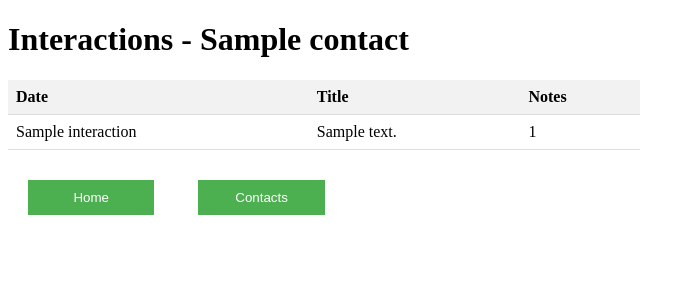
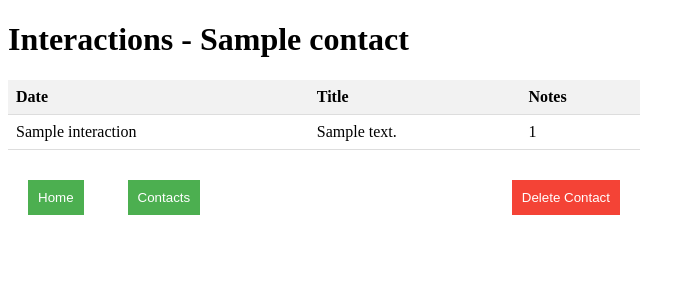
Before and after one commit to anupamck/willow, a Flask app: a page that uses templates/interactions.html in a window 1280 px wide. Shown: the top 300 px of the page, without its empty margins (0-695 px from the left). Run offline with Flask 3, Linux system fonts and the light colour scheme; tables that the repository leaves empty or names only in its code hold one stand-in row (values such as "Sample post"); data that the repository does not hold is empty.

Commit message:
include delete contact functionality and button for doing this

```diff
--- a/app.py
+++ b/app.py
@@ -1,5 +1,5 @@
 import mysql.connector
-from flask import Flask, jsonify, render_template
+from flask import Flask, render_template, redirect, url_for, send_from_directory
 from flask_cors import CORS
 import os
 from dotenv import load_dotenv
@@ -36,7 +36,7 @@ def get_contacts():
 def get_interactions(person_id, contact_name):
     with mysql.connector.connect(**config) as cnx:
         with cnx.cursor() as cursor:
-            cursor.execute('SELECT * FROM interactions WHERE person_id = %s', (person_id,))
+            cursor.execute('SELECT * FROM interactions WHERE person_id = %s ORDER BY date DESC', (person_id,))
             interactions = cursor.fetchall()
 
             # Convert the list of lists to a list of dictionaries
@@ -44,7 +44,9 @@ def get_interactions(person_id, contact_name):
             for interaction in interactions:
                 interaction_dict = {"date": interaction[2], "title": interaction[3], "notes": interaction[4]}
                 interaction_dicts.append(interaction_dict)
-        return render_template('interactions.html', interactions=interaction_dicts, contact_name=contact_name)
+        return render_template('interactions.html', interactions=interaction_dicts, contact_name=contact_name, person_id=person_id)
+
+
 
 @app.route('/home')
 def get_home():
@@ -66,6 +68,14 @@ def get_home():
                 overdue_dicts.append(overdue_dict)
             return render_template('home.html', contacts=overdue_dicts)
 
+@app.route('/delete_contact/<int:person_id>')
+def delete_contact(person_id):
+    with mysql.connector.connect(**config) as cnx:
+        with cnx.cursor() as cursor:
+            cursor.execute('DELETE FROM contacts WHERE id = %s', (person_id,))
+            cnx.commit()
+    return redirect(url_for('get_contacts'))
+
 # Start server
 if __name__ == '__main__':
     app.run(debug=True)
--- /dev/null
+++ b/static/confirmDelete.js
@@ -0,0 +1,5 @@
+function confirmDelete(id, method) {
+    if (confirm("Are you sure you want to delete?")) {
+        window.location.href = `/${method}/` + id;
+    }
+}
--- a/static/willow.css
+++ b/static/willow.css
@@ -1,6 +1,14 @@
+a:link, a:visited {
+  color: #189ad3;
+}
+
+.table-container {
+  width: 50%;
+}
+
 table {
     border-collapse: collapse;
-    width: 50%;
+    width: 100%;
   }
 
   th, td {
@@ -24,5 +32,9 @@ table {
     margin: 30px 20px;
     border: none;
     cursor: pointer;
-    width: 10%;
   }
+
+  button.delete-button {
+    background-color: #f44336;
+    float: right;
+  }
--- a/templates/interactions.html
+++ b/templates/interactions.html
@@ -3,9 +3,11 @@
 <head>
     <title>Willow - Interactions</title>
     <link type="text/css" rel="stylesheet" href="{{ url_for('static', filename='willow.css') }}">
+    <script src="{{ url_for('static', filename='confirmDelete.js') }}"></script>
 </head>
 <body>
     <h1>Interactions - {{ contact_name }}</h1>
+    <div class="table-container">
         <table>
             <thead>
                 <tr>
@@ -26,5 +28,7 @@
         </table>
         <a href="{{ url_for('get_home') }}"><button>Home</button></a>
         <a href="{{ url_for('get_contacts') }}"><button>Contacts</button></a>
+        <button type="button" class="delete-button" id="delete" onclick= "confirmDelete('{{person_id}}', 'delete_contact')">Delete Contact</button>
+    </div>
 </body>
 </html>
```
Also changed, not shown: contacts.html (deleted, +0 -23 lines). Lines whose indentation alone changed are shown as unchanged.
